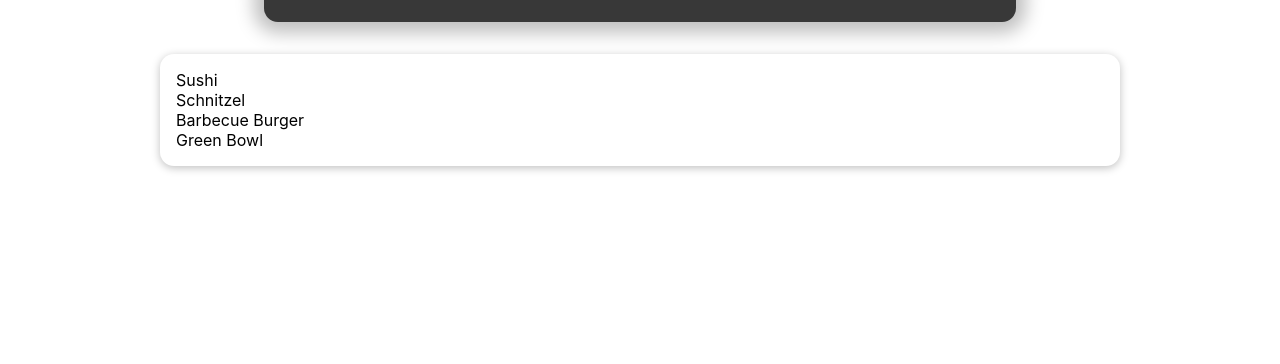
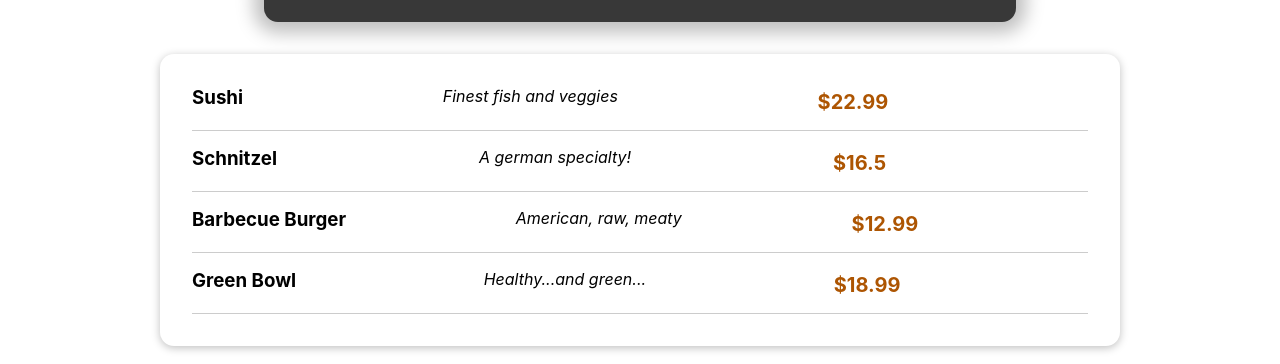
Before and after one commit to wingo-dev/food-order-app, a React (Create React App) app: page / in a window 1280 px wide. Shown: the part 428-792 px from the top of the page. Built offline with nearby package versions, Linux system fonts and the light colour scheme.

Commit message:
menuitem

```diff
--- a/src/components/Meals/AvailableMeals.js
+++ b/src/components/Meals/AvailableMeals.js
@@ -1,4 +1,6 @@
 import Card from '../UI/Card';
+import MealItem from './MealsItem/MealItem';
+
 import classes from './AvailableMeals.module.css';
 
 const DUMMY_MEALS = [
@@ -30,7 +32,7 @@ const DUMMY_MEALS = [
 const AvailableMeals = () => {
     const mealsList = DUMMY_MEALS.map((meal) => {
         return (
-            <li key={meal.id}>{meal.name}</li>
+            <MealItem key={meal.id} name={meal.name} description={meal.description} price={meal.price}></MealItem>
         );
     });
 
--- a/src/components/Meals/MealsItem/MealItem.js
+++ b/src/components/Meals/MealsItem/MealItem.js
@@ -1,12 +1,13 @@
-
+import classes from './MealItem.module.css';
 
 const MealItem = (props) => {
-
+    const price = `$${props.price}`;
     return (
-        <li>
+        <li className={classes.meal}>
             <div><h3>{props.name}</h3></div>
-            <div>{props.description}</div>
-            <div>{props.price}</div>
+            <div className={classes.description}>{props.description}</div>
+            <div className={classes.price}>{price}</div>
+            <div></div>
         </li>
     );
 }
--- /dev/null
+++ b/src/components/Meals/MealsItem/MealItem.module.css
@@ -0,0 +1,22 @@
+.meal {
+    display: flex;
+    justify-content: space-between;
+    margin: 1rem;
+    padding-bottom: 1rem;
+    border-bottom: 1px solid #ccc;
+  }
+
+  .meal h3 {
+    margin: 0 0 0.25rem 0;
+  }
+
+  .description {
+    font-style: italic;
+  }
+
+  .price {
+    margin-top: 0.25rem;
+    font-weight: bold;
+    color: #ad5502;
+    font-size: 1.25rem;
+  }
```
Also changed, not shown: src/index.css (line endings or trailing spaces).
